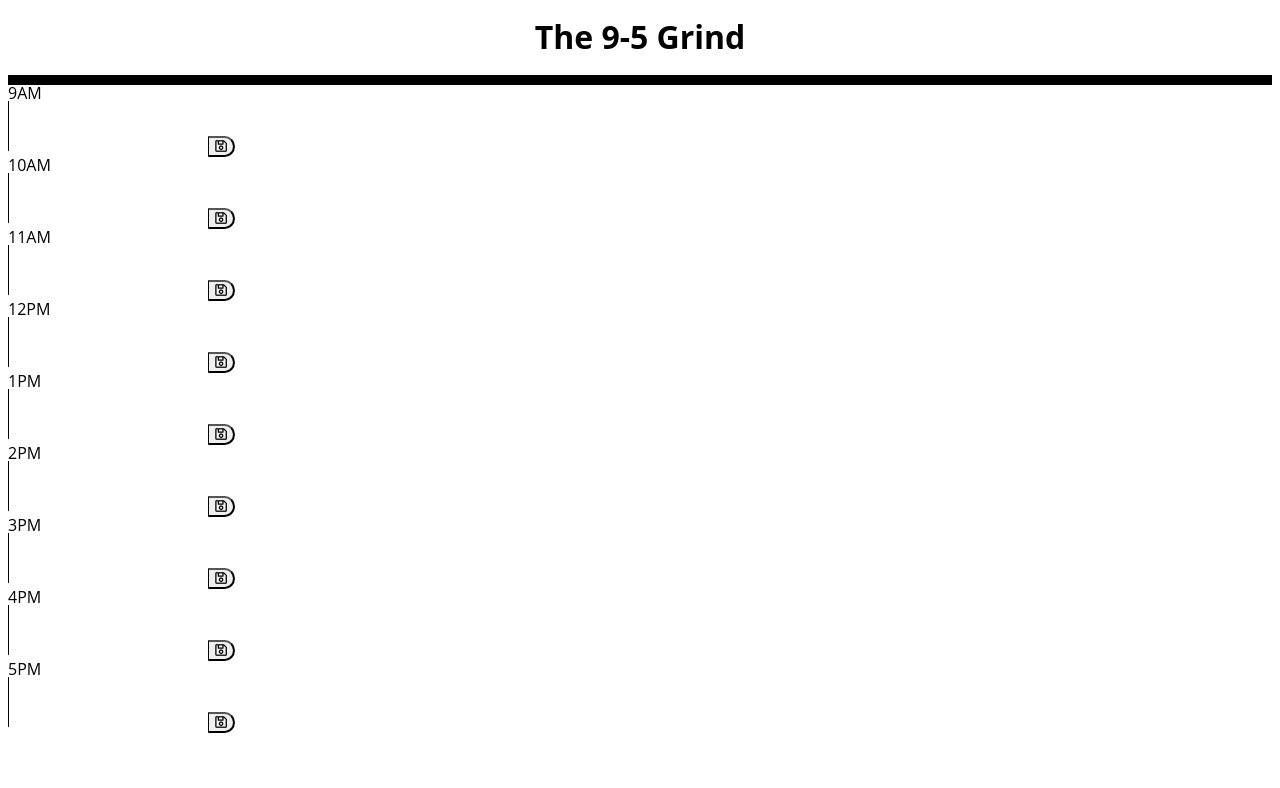
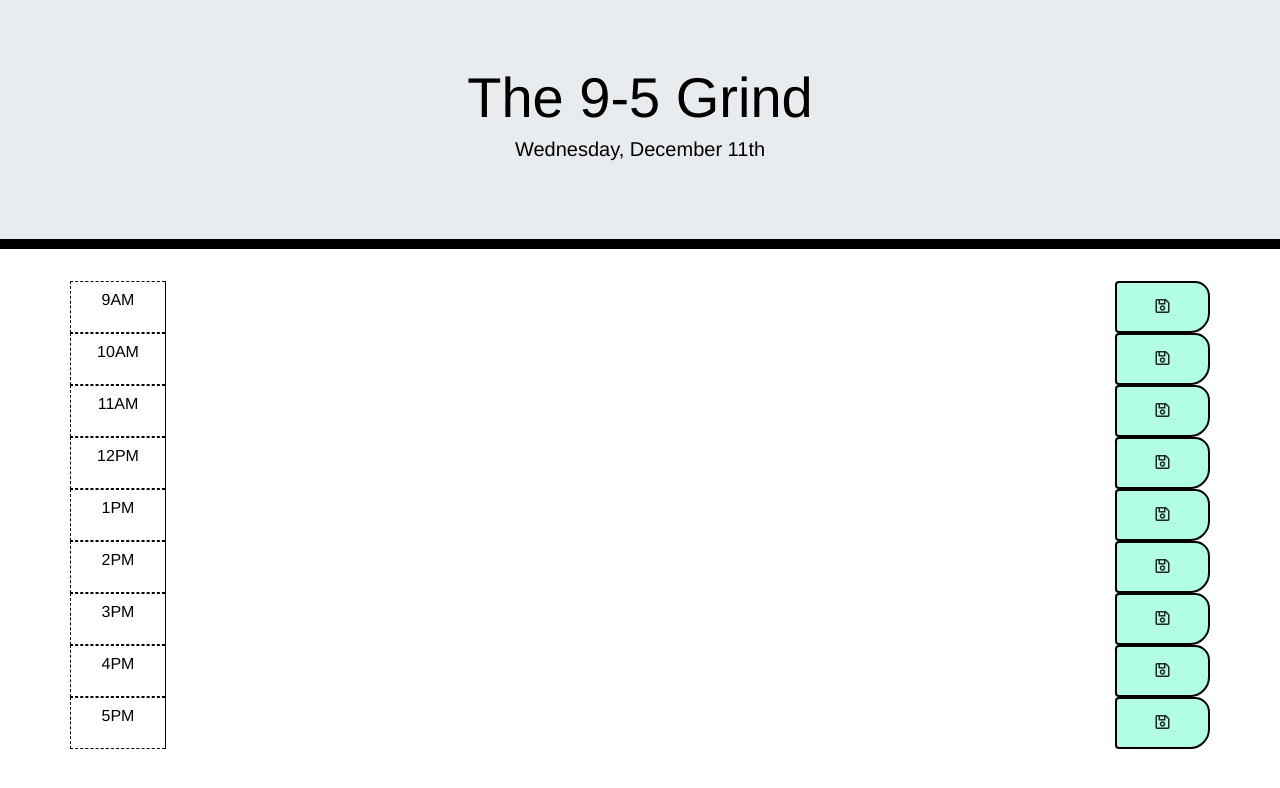
Before and after one commit to nr830411/DayPlanner, a plain HTML site: page index.html in a window 1280 px wide. Drawn offline with nearby package versions, Linux system fonts and the light colour scheme.

Commit message:
(actually added Bootstrap link/got function to save input to window)

```diff
--- a/Assets/script.js
+++ b/Assets/script.js
@@ -0,0 +1,12 @@
+$(document).ready(function() {
+
+  $(".saveBtn").on("click", function() {
+    var value = $(this).siblings(".input").val();
+    var time = $(this).parent().attr("id");
+
+    localStorage.setItem(time, value);
+    alert("saved!")
+  });
+
+  $("#todaysDate").text(moment().format("dddd, MMMM Do"));
+});
--- a/Assets/style.css
+++ b/Assets/style.css
@@ -1,5 +1,5 @@
 body {
-  font-family: 'Open Sans', sans-serif;
+  font-family: 'Franklin Gothic Medium', 'Arial Narrow', Arial, sans-serif;
   font-size: 16px;
   line-height: 1;
 }
@@ -19,10 +19,35 @@ textarea{
   border-left: 1px solid black;
 }
 
+.input{
+  white-space: pre-wrap;
+}
+
+.hour {
+  background-color: #ffffff;
+  color: #000000;
+  border-top: 1px dashed #000000;
+  border-left: 1px dashed #000000;
+  border-bottom: 1px dashed #000000;
+  text-align: center;
+  padding-top: 10px;
+}
+
+.time-block{
+  border-radius: 15px;
+}
+
 
 .saveBtn {
-  border-left: 1px solid black;
+  border: 2px solid black;
+  border-bottom-right-radius: 20px;
   border-top-right-radius: 15px;
-  border-bottom-right-radius: 15px;
+  background-color: #B1FEE3;
 
 }
+
+.saveBtn i:hover {
+  font-size: 20px;
+  transition: all .3s ease-in-out;
+  background-color: #D8F8ED;
+}
--- a/index.html
+++ b/index.html
@@ -5,6 +5,7 @@
   <meta charset="UTF-8">
   <meta name="viewport" content="width=device-width, initial-scale=1.0">
   <meta http-equiv="X-UA-Compatible" content="ie=edge">
+  <link rel="stylesheet" href="https://stackpath.bootstrapcdn.com/bootstrap/4.3.1/css/bootstrap.min.css">
   <link rel="stylesheet" href="https://use.fontawesome.com/releases/v5.8.1/css/all.css" integrity="sha384-50oBUHEmvpQ+1lW4y57PTFmhCaXp0ML5d60M1M7uH2+nqUivzIebhndOJK28anvf" crossorigin="anonymous">
   <link rel="stylesheet" href="assets/style.css">
   <title>Weekly Planner</title>
@@ -13,6 +14,7 @@
 <body>
         <header class="jumbotron">
           <h1 class="display-4">The 9-5 Grind</h1>
+          <p id="todaysDate" class="lead"></p>
         </header>
         <div class="container">
           <div id="hour-9" class="row time-block">
@@ -90,7 +92,7 @@
 
     <script src="https://code.jquery.com/jquery-3.4.1.min.js"></script>
     <script src="https://cdnjs.cloudflare.com/ajax/libs/moment.js/2.24.0/moment.min.js"></script>
-    <script src="script.js"></script>
+    <script src="assets/script.js"></script>
 </body>
 
 </html>
```
